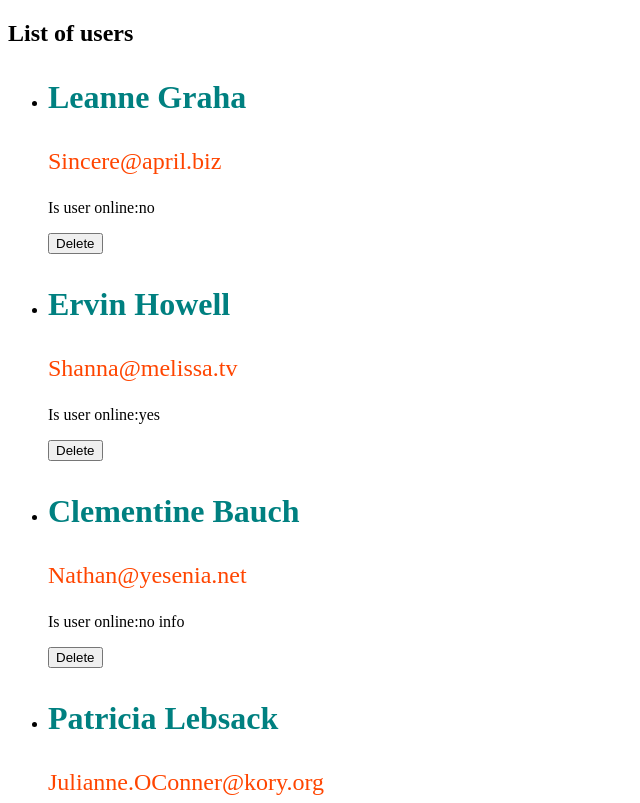
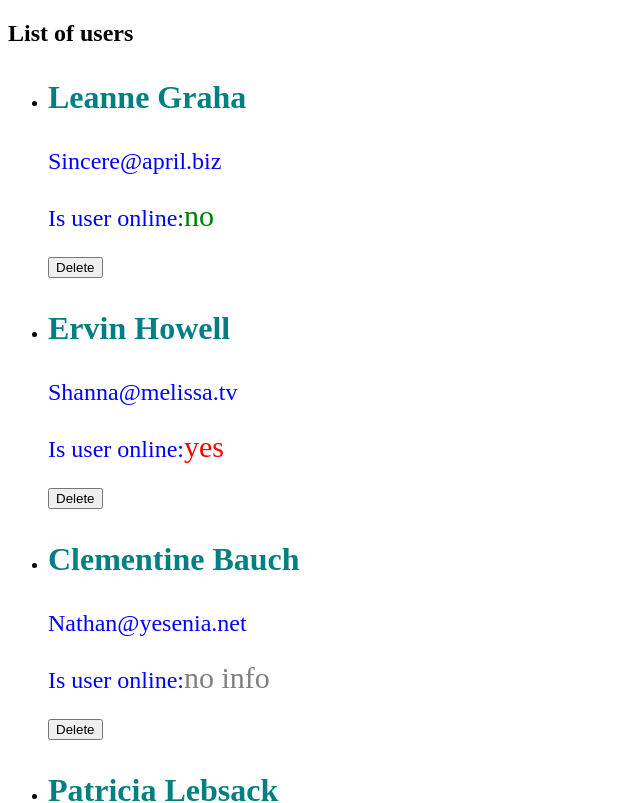
Before and after one commit to AlonaHarnyk/bc_78_react_next, a React (Vite) app: page / in a window 1280 px wide. Shown: the top 803 px of the page, without its empty margins (0-640 px from the left). Built offline with nearby package versions, Linux system fonts and the light colour scheme.

Commit message:
style-info

```diff
--- a/package.json
+++ b/package.json
@@ -10,6 +10,7 @@
     "preview": "vite preview"
   },
   "dependencies": {
+    "clsx": "^2.1.1",
     "react": "^19.2.0",
     "react-dom": "^19.2.0"
   },
--- a/src/components/User/User.module.css
+++ b/src/components/User/User.module.css
@@ -4,6 +4,23 @@
 }
 
 .paragraph {
-  color: orangered;
+  color: blue;
   font-size: 24px;
 }
+
+
+.online {
+  color: red;
+}
+
+.offline {
+  color: green;
+}
+
+.noInfo {
+  color: grey;
+}
+
+.status {
+  font-size: 30px;
+}
--- a/src/components/User/User.tsx
+++ b/src/components/User/User.tsx
@@ -1,5 +1,6 @@
 import type { UserType } from "../types.tsx";
 import css from "./User.module.css";
+import clsx from "clsx";
 
 interface UserDataProps {
   userData: UserType;
@@ -12,12 +13,23 @@ export default function User({
   console.log(id);
 
   };
+  const getStatusColor = () => {
+    if (isOnline === 'yes') {
+      return css.online;
+    }
+    if (isOnline === 'no') {
+      return css.offline;
+    }
+    return css.noInfo;
+}
+
+const statusStyle = clsx(css.status, getStatusColor())
 
   return (
     <>
       <h3 className={css.title}>{name}</h3>
       <p className={css.paragraph}>{email}</p>
-      <p>Is user online:{isOnline ? isOnline : "no info"}</p>
+      <p className={css.paragraph}>Is user online:<span className={statusStyle}>{isOnline ? isOnline : "no info"}</span></p>
       <button onClick={handleDelete}>Delete</button>
       {/* {isOnline && <p>Is user online: {isOnline}</p>} */}
     </>
```
Also changed, not shown: 1 other file (tests, documents, lock files or other folders).
